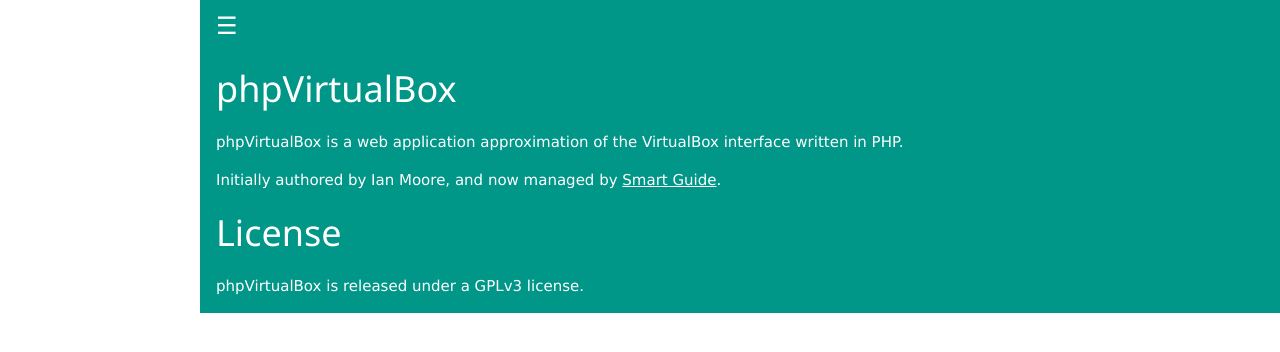
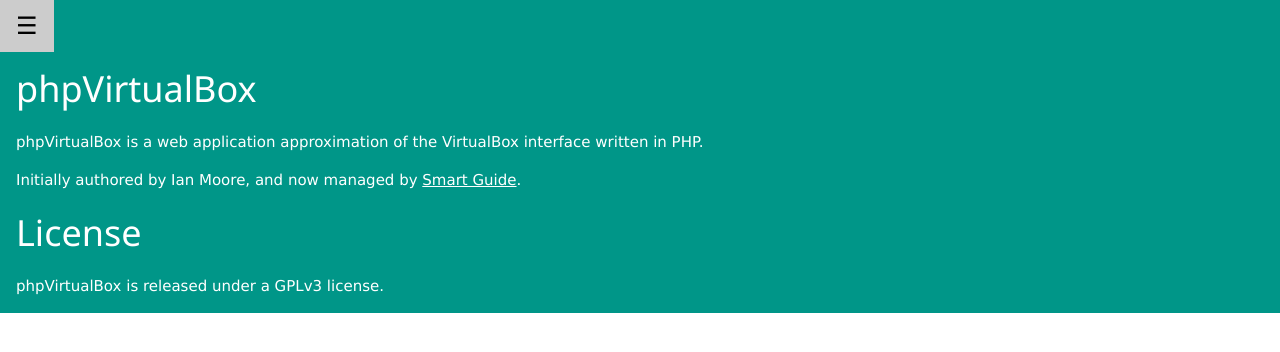
Before and after one commit to phpvirtualbox/phpvirtualbox.github.io, a plain HTML site: page index.html in a window 1280 px wide. Drawn offline with nearby package versions, Linux system fonts and the light colour scheme.

Commit message:
Update index.html

```diff
--- a/index.html
+++ b/index.html
@@ -12,7 +12,7 @@
   <a class="w3-bar-item w3-button" href="https://github.com/phpvirtualbox/phpvirtualbox/issues">Issues</a>
   <a class="w3-bar-item w3-button" href="about.html">About</a>
 </div>
-<div class="w3-main" style="margin-left:200px" id="main">
+<div class="w3-main" id="main">
 
   <div class="w3-teal">
     <button id="openNav" class="w3-button w3-teal w3-xlarge" onclick="w3_open()">&#9776;</button>
```
